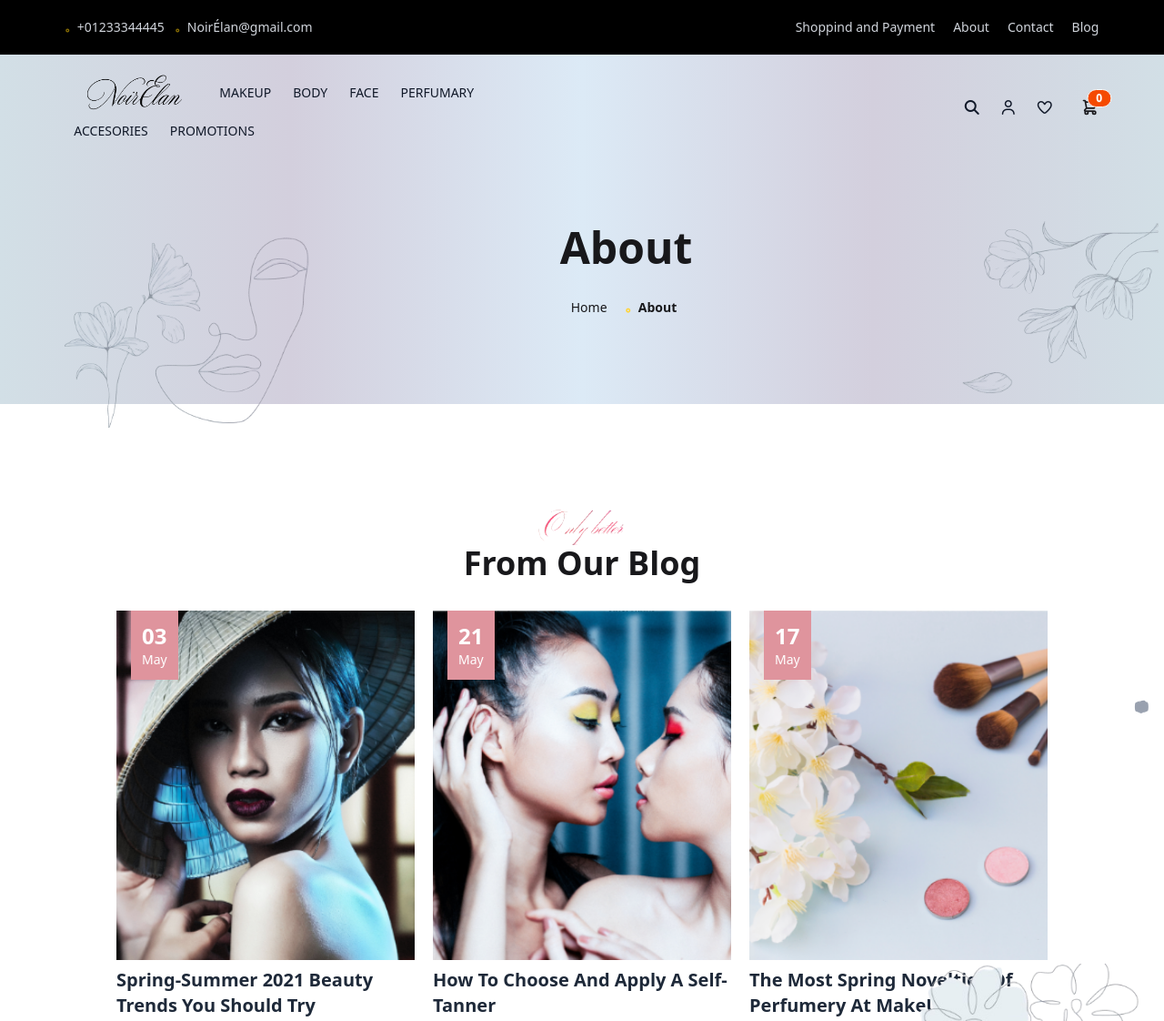
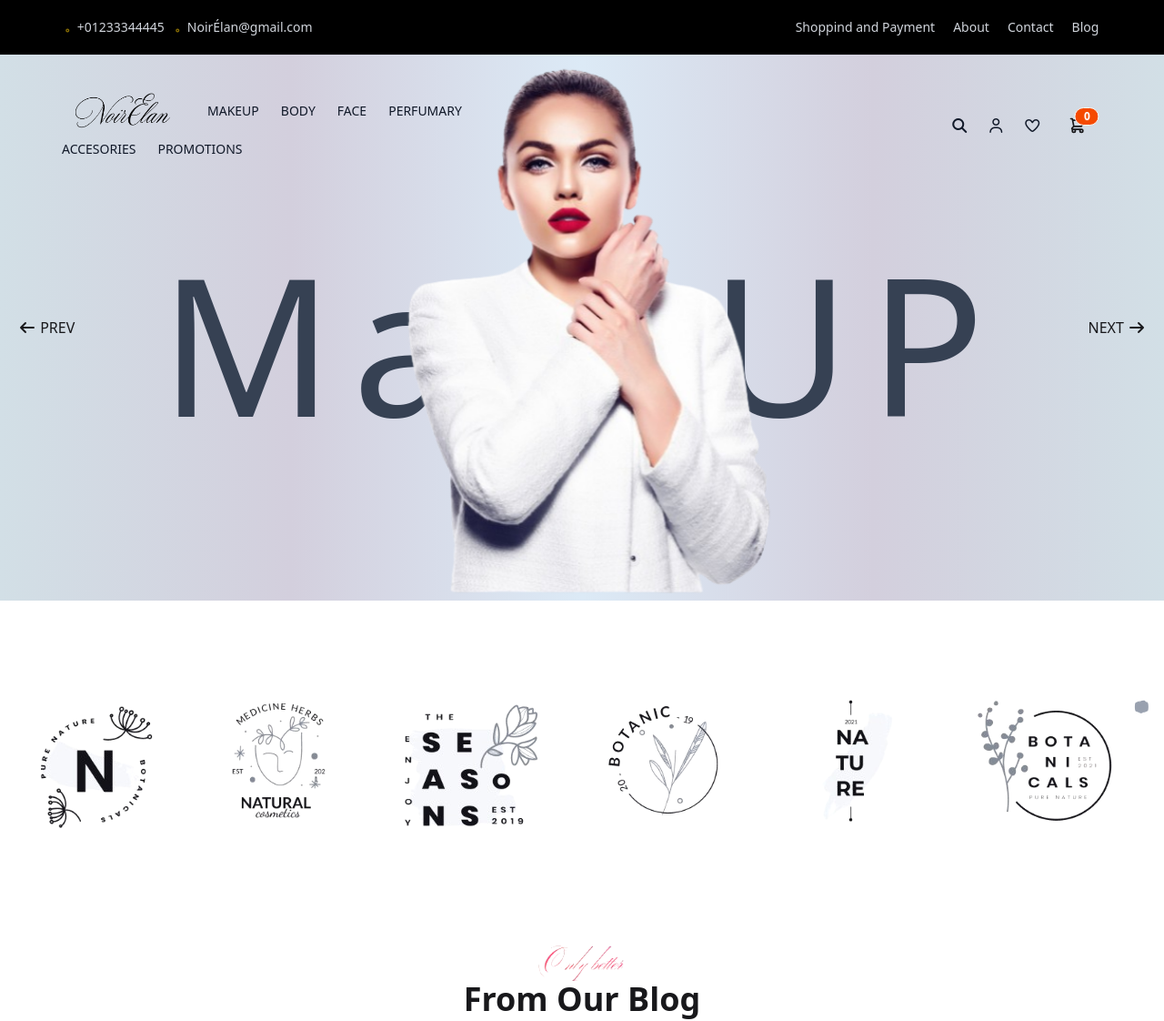
Before and after one commit to Sumiaya-Akther/BeautyEcommerce, a plain HTML site: page index.html in a window 1280 px wide. Shown: the top 1122 px of the page at 91% size. Drawn offline with nearby package versions, Linux system fonts and the light colour scheme.

Commit message:
banner section

```diff
--- a/index.html
+++ b/index.html
@@ -15,7 +15,7 @@
 </head>
 
 <body>
-    <header>
+    <header class="relative">
         <!-- nav-1 -->
         <nav class="bg-black p-5 text-gray-300 text-sm hidden md:flex">
             <div class="w-11/12 mx-auto flex justify-between">
@@ -36,9 +36,8 @@
             </div>
         </nav>
         <!-- nav-2 -->
-        <div class=" h-62 md:h-96"
-            style="background: linear-gradient(to right, #d2dfe6, #d3cfdd, #dceaf6, #d3cfdd, #d2dfe6);">
-            <div class="lg:w-11/12 mx-auto">
+        <div class="">
+            <div class="lg:w-11/12 left-10  absolute top-0  md:top-20 z-50">
                 <div class="navbar text-gray-900">
                     <div class="navbar-start">
                         <div class="dropdown">
@@ -95,36 +94,69 @@
                 </div>
             </div>
             <!-- 2nd part -->
-            <div class="flex justify-between md:pl-5">
-                <div>
-                    <img class="mt-20 w-40 md:w-full" src="./assets/art6.png" alt="">
-                </div>
-                <div class="">
-                    <h1 class="text-2xl md:text-2xl lg:text-5xl font-semibold ml-2 mt-14 md:mr-20 md:mt-18 ">
-                        About</h1>
-                    <ul class="flex gap-5 -ml-3 md:my-8 lg:ml-5 text-sm">
-                        <li><a href="index.html">Home</a></li>
-                        <li class="font-semibold flex items-center gap-2"><span><i
-                                    class="fa-solid fa-circle-dot text-[5px]" style="color: #FFD43B;"></i>
-                            </span>About</li>
-                    </ul>
-                </div>
-                <div>
-                    <img class="mt-16 w-40 md:w-full" src="./assets/art7.png" alt="">
+            <div class="">
+                <div class="carousel max-w-full">
+                    <div id="slide1" class="carousel-item relative w-full"
+                        style="background: linear-gradient(to right, #d2dfe6, #d3cfdd, #dceaf6, #d3cfdd, #d2dfe6);">
+                        <div class=" relative flex justify-center w-full mx-auto">
+                            <img src="./assets/bannerImg-1.png"
+                                class="max-w-full h-96 md:h-[400px] lg:h-[600px] z-50" />
+                            <h1 class="md:text-[100px] lg:text-[210px] hidden md:block absolute md:top-40 text-gray-700 tracking-widest">
+                                MackUP</h1>
+                        </div>
+                        <!-- <div>
+                            <img class="justify-end mt-96" src="./assets/art9.png" alt="">
+                        </div> -->
+                        <div class="absolute left-5 right-5 top-1/2 flex -translate-y-1/2 transform justify-between">
+                            <a href="#slide4"> <i class="fa-solid fa-arrow-left"> </i> PREV </a>
+                            <a href="#slide2">NEXT <i class="fa-solid fa-arrow-right"></i></a>
+                        </div>
+                    </div>
+                    <div id="slide2" class="carousel-item relative w-full">
+                        <img src="./assets/banner2.png" class="w-full h-96 md:h-[400px] lg:h-[600px] object-fill" />
+                        <div class="absolute left-5 right-5 top-1/2 flex -translate-y-1/2 transform justify-between">
+                            <a href="#slide1"> <i class="fa-solid fa-arrow-left"> </i> PREV</a>
+                            <a href="#slide3">NEXT <i class="fa-solid fa-arrow-right"></i></a>
+                        </div>
+                    </div>
+                    <div id="slide3" class="carousel-item relative w-full">
+                        <img src="./assets/banner3.png" class="w-full h-96 md:h-[400px] lg:h-[600px] object-fill" />
+                        <div class="absolute left-5 right-5 top-1/2 flex -translate-y-1/2 transform justify-between">
+                            <a href="#slide2"> <i class="fa-solid fa-arrow-left"> </i> PREV</a>
+                            <a href="#slide4">NEXT <i class="fa-solid fa-arrow-right"></i></a>
+                        </div>
+                    </div>
+                    <div id="slide4" class="carousel-item relative w-full">
+                        <img src="./assets/banner4.png" class="w-full h-96 md:h-[400px] lg:h-[600px] object-fill" />
+                        <div class="absolute left-5 right-5 top-1/2 flex -translate-y-1/2 transform justify-between">
+                            <a href="#slide3"> <i class="fa-solid fa-arrow-left"> </i> PREV</a>
+                            <a href="#slide1">NEXT <i class="fa-solid fa-arrow-right"></i></a>
+                        </div>
+                    </div>
                 </div>
             </div>
-        </div>
     </header>
     <Main>
+        <!--fast icon section -->
+        <section class=" px-8 pt-24">
+            <div class="flex justify-between gap-4 overflow-x-auto flex-col md:flex-row items-center">
+                <img class="mb-4" src="./assets/art25.png" alt="">
+                <img class="mb-4" src="./assets/art26.png" alt="">
+                <img class="mb-4" src="./assets/art27.png" alt="">
+                <img class="mb-4" src="./assets/art28.png" alt="">
+                <img class="mb-4" src="./assets/art29.png" alt="">
+                <img class="mb-4" src="./assets/art30.png" alt="">
+            </div>
+        </section>
         <!-- our blog section -->
-        <section class="px-2 pt-5 relative">
+        <section class="px-6 pt-2 relative">
             <div class="flex flex-col md:flex-row justify-center p-5 items-center mt-10">
                 <div class="my-8 pb-10">
                     <div class="flex flex-col justify-center items-center">
                         <div>
                             <img src="./assets/wishlist1.png" alt="">
                         </div>
-                        <h1 class="text-4xl font-semibold mb-8">From Our Blog</h1>
+                        <h1 class="text-4xl font-semibold mb-10">From Our Blog</h1>
                     </div>
                     <div class="max-w-5xl mx-auto">
                         <div class="grid grid-cols-1 md:grid-cols-3 justify-center gap-5 items-center mb-8">
@@ -259,7 +291,7 @@
                 </div>
             </div>
         </section>
-        <!-- icon section -->
+        <!--last icon section -->
         <section class="max-w-5xl mx-auto px-8 pb-20 pt-8">
             <div class="flex justify-between flex-col md:flex-row items-center my-5">
                 <div class="flex flex-col space-y-1 my-8 items-center">
```
Also changed, not shown: assets/art1.png (deleted), assets/art2.jpg (deleted), assets/art25.png (added), assets/art26.png (added), assets/art27.png (added), assets/art28.png (added), assets/art29.png (added), assets/art30.png (added), assets/art5.jpg (deleted), assets/banner2.png (added), assets/banner3.png (added), assets/banner4.png (added), assets/bannerImg-1.png (added), 2 other files.
